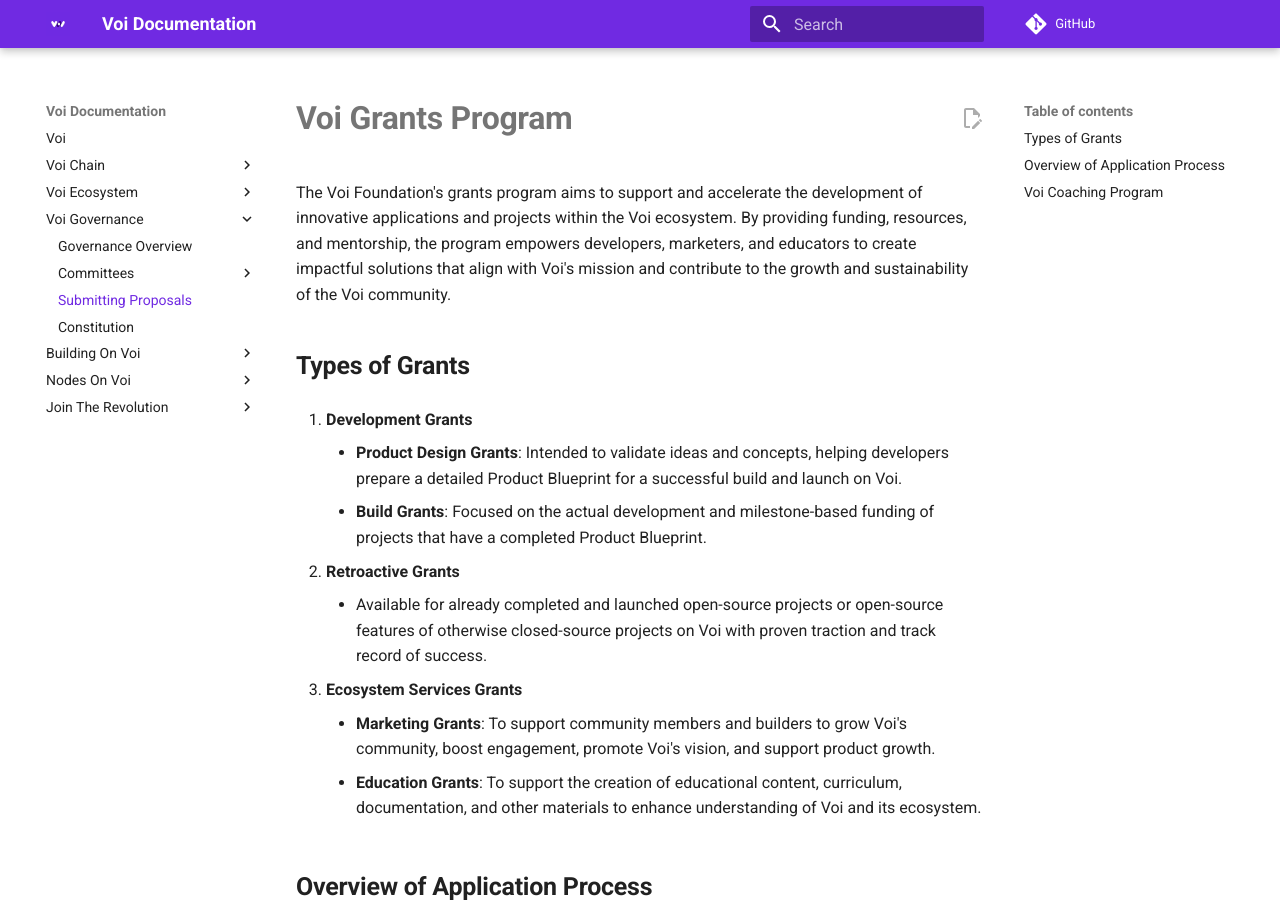
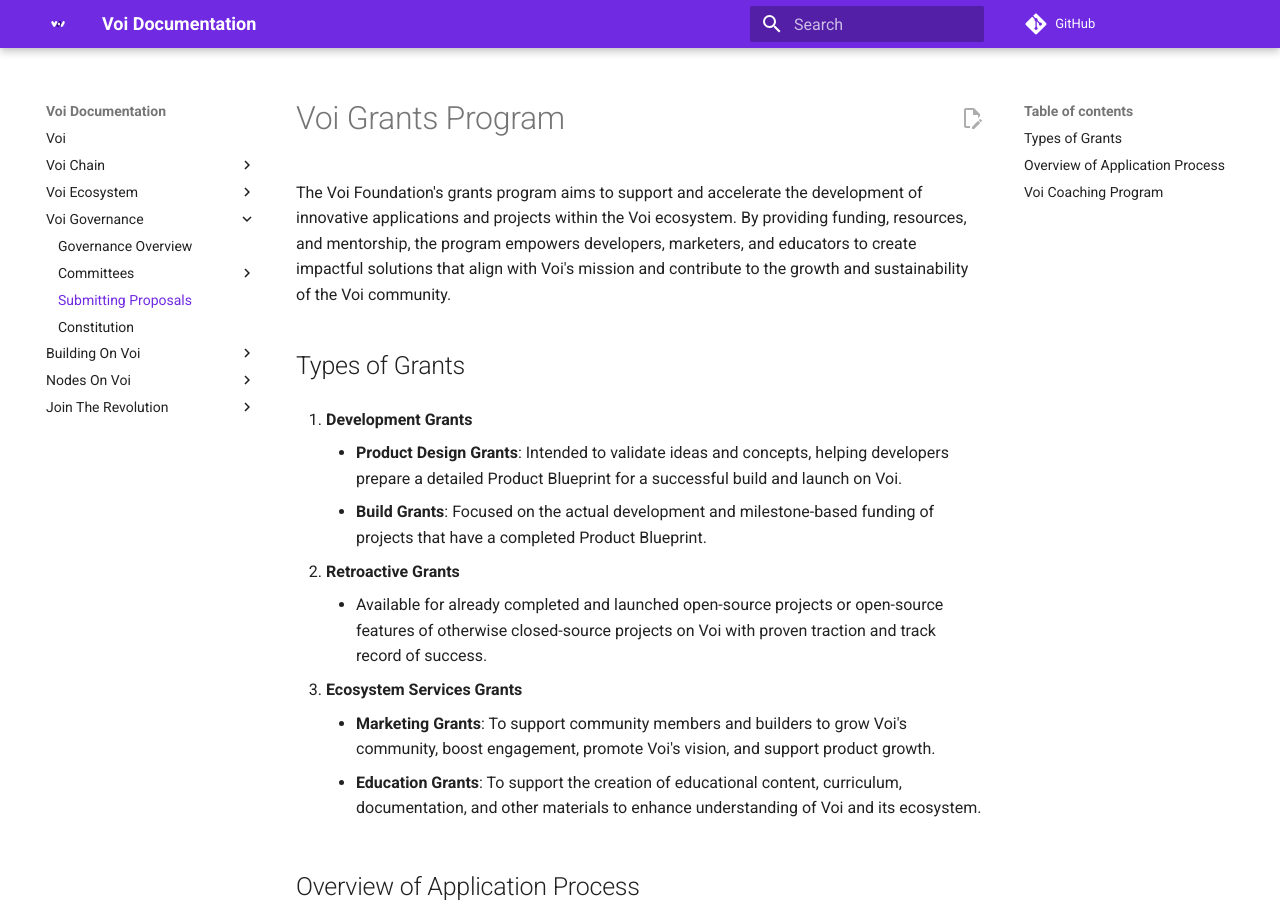
Before and after one commit to VoiNetwork/learn-more, an MkDocs documentation site: the page built from docs/governance/submitting-proposals.md, in a window 1280 px wide and 900 px high. Built offline with MkDocs 1.6.1 and Material for MkDocs 9.7.7, drawn with Linux system fonts in a browser that asks for light colours; plug-ins that fetch from the network failed and are left out; comment, search, counter and statistics services are not loaded.

```diff
--- a/docs/governance/submitting-proposals.md
+++ b/docs/governance/submitting-proposals.md
@@ -1,9 +1,9 @@
-# **Voi Grants Program**
+# Voi Grants Program
 
 The Voi Foundation's grants program aims to support and accelerate the development of innovative applications and projects within the Voi ecosystem. By providing funding, resources, and mentorship, the program empowers developers, marketers, and educators to create impactful solutions that align with Voi's mission and contribute to the growth and sustainability of the Voi community.
 
 
-## **Types of Grants**
+## Types of Grants
 
 1. **Development Grants**
 
@@ -20,7 +20,7 @@ The Voi Foundation's grants program aims to support and accelerate the developme
     * **Education Grants**: To support the creation of educational content, curriculum, documentation, and other materials to enhance understanding of Voi and its ecosystem.
 
 
-## **Overview of Application Process**
+## Overview of Application Process
 
 1. **Applicant Registration**
     * Any applicant requesting funding within the Voi ecoystem will be required to create an account on Voi's Grants Portal. This portal will provide a detailed overviews of available grants, eligibility criteria, and resources for applicants including a schedule for what can be expected in terms of the grants review timeline and process. This portal is anticipated to be completed in 2025. In the interim, a more manual and temporary process will be implemented involving Voi's Google Drive.
@@ -40,7 +40,7 @@ The Voi Foundation's grants program aims to support and accelerate the developme
     * For fully implemented projects, the project team will be expected to make adjustments to their project based on feedback and continually monitor their project, ensuring long-term sustainability.
 
 
-## **Voi Coaching Program**
+## Voi Coaching Program
 
 The Voi Coaching Program is an integral part of the grants process, offering mentorship and support to applicants throughout their journey. Coaches assist with:
 
```
